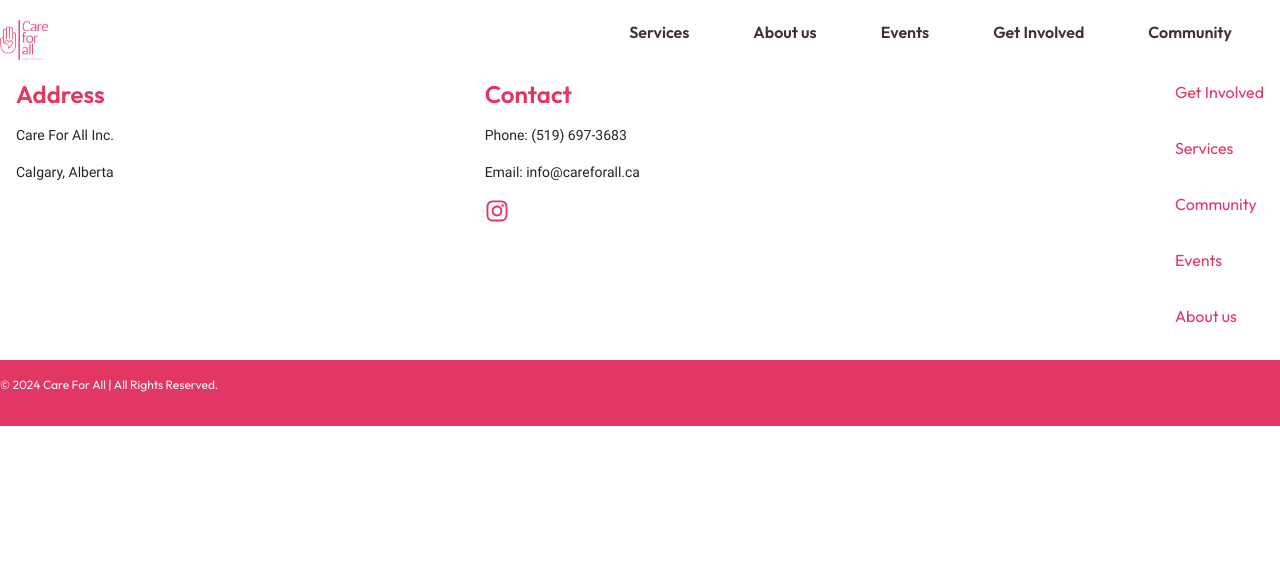
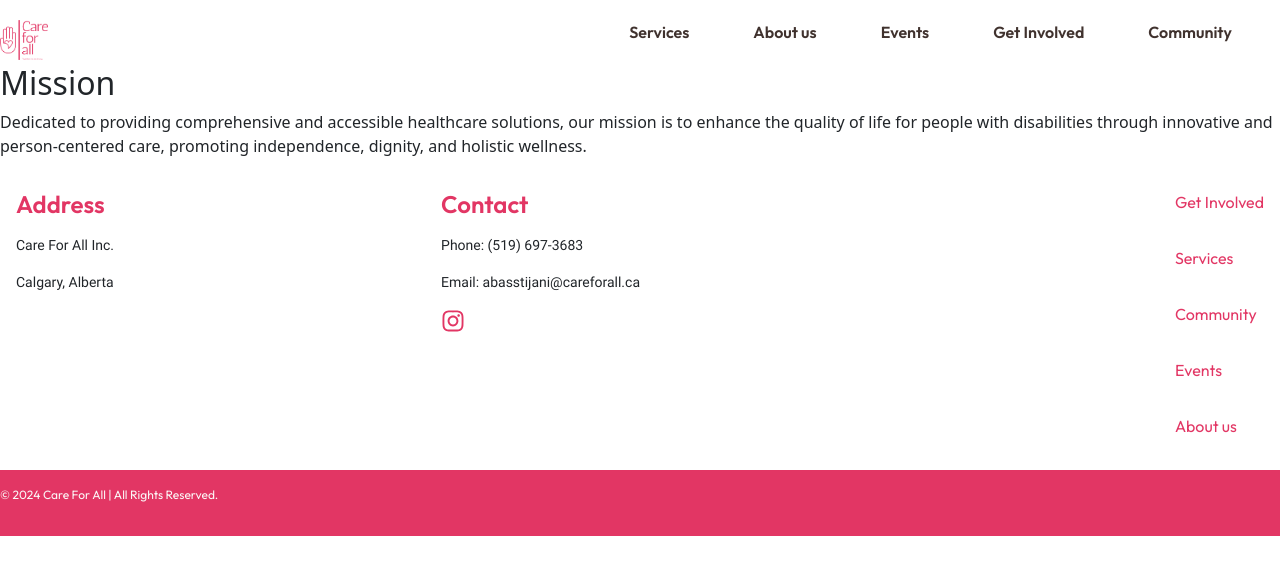
Before and after one commit to Ekpenga9000/careforall-client, a React (Vite) app: page /about in a window 1280 px wide. Shown: the top 574 px of the page. Built offline with nearby package versions, Linux system fonts and the light colour scheme.

Commit message:
Create about hero section

```diff
--- a/src/App.tsx
+++ b/src/App.tsx
@@ -4,6 +4,7 @@ import './App.scss';
 import NavBar from './components/navBar/NavBar';
 import HomePage from './pages/home/HomePage';
 import Footer from './components/footer/Footer';
+import AboutPage from './pages/about/AboutPage';
 
 
 const App:FC = ():ReactElement => {
@@ -14,6 +15,7 @@ const App:FC = ():ReactElement => {
         <NavBar />
         <Routes>
           <Route path='/' element={<HomePage/> } />
+          <Route path='/about' element={<AboutPage/> } />
         </Routes>
         <Footer/>
       </BrowserRouter>
--- /dev/null
+++ b/src/components/aboutHero/AboutHero.tsx
@@ -0,0 +1,20 @@
+import { ReactElement, FC } from 'react';
+import "./AboutHero.scss"
+
+const AboutHero:FC = ():ReactElement => {
+  return (
+      <div className='about-hero__container'>
+          <div>
+              <h2>Mission</h2>
+              <p>
+              Dedicated to providing comprehensive and accessible healthcare solutions, our mission is to enhance the quality of life for people with disabilities through innovative and person-centered care, promoting independence, dignity, and holistic wellness.
+              </p>
+          </div>
+          <div>
+
+          </div>
+    </div>
+  )
+}
+
+export default AboutHero
--- a/src/components/footer/Footer.tsx
+++ b/src/components/footer/Footer.tsx
@@ -19,7 +19,7 @@ const Footer: FC = (): ReactElement => {
           <div>
             <h4 className="footer__header">Contact</h4>
             <p className="footer__p">Phone: (519) 697-3683 </p>
-              <p className="footer__p">Email: info@careforall.ca</p>
+              <p className="footer__p">Email: abasstijani@careforall.ca</p>
               <div>
                 <a href="https://www.instagram.com/careforall.ca/" target="blank" className="footer__icon-link">
                   <FaInstagram className="footer__icon"/>
--- a/src/components/navBar/NavBar.scss
+++ b/src/components/navBar/NavBar.scss
@@ -78,6 +78,10 @@
       @include menu-items;
     }
   }
+  &__link{
+    text-decoration: none;
+    color: $text-primary;
+  }
   &__icon-div{
     @include desktop{
       display: none;
--- a/src/components/navBar/NavBar.tsx
+++ b/src/components/navBar/NavBar.tsx
@@ -60,7 +60,7 @@ const NavBar: FC = (): ReactElement => {
 
        {isSliderActive && <ul className="nav__menu--mobile" ref={slider}>
           <li className="nav__item--mobile">Services</li>
-          <li className="nav__item--mobile">About us</li>
+          <li className="nav__item--mobile"><Link to={"/about"}>About us</Link></li>
           <li className="nav__item--mobile">Events</li>
           <li className="nav__item--mobile">Get Involved</li>
           <li className="nav__item--mobile">Community</li>
@@ -68,7 +68,7 @@ const NavBar: FC = (): ReactElement => {
 
         <ul className="nav__menu">
           <li className="nav__item">Services</li>
-          <li className="nav__item">About us</li>
+          <li className="nav__item"><Link to={"/about"} className="nav__link">About us</Link></li>
           <li className="nav__item">Events</li>
           <li className="nav__item">Get Involved</li>
           <li className="nav__item">Community</li>
--- /dev/null
+++ b/src/pages/about/AboutPage.scss
@@ -0,0 +1,17 @@
+@use "../../styles/partials/mixin" as *;
+@use "../../styles/partials/variables" as *;
+@use "../../styles/partials/typography" as *;
+
+.about{
+    display: flex;
+    justify-content: center;
+    align-items: center;
+    &__container{
+        @include tablet{
+            width: $tablet-screen-size;
+        }
+        @include desktop{
+            width: $desktop-screen-size;
+        }
+    }
+}
--- /dev/null
+++ b/src/pages/about/AboutPage.tsx
@@ -0,0 +1,15 @@
+import { ReactElement, FC } from 'react';
+import "./AboutPage.scss";
+import AboutHero from '../../components/aboutHero/AboutHero';
+
+const AboutPage: FC = ():ReactElement => {
+  return (
+      <section className='about'>
+          <div className="about__container">
+            <AboutHero/>
+        </div>
+    </section>
+  )
+}
+
+export default AboutPage;
```
Also changed, not shown: src/components/aboutGrid/AboutImgGrid.tsx (added, +12 -0 lines), src/components/aboutGrid/AboutImgGrid.scss (added), src/components/aboutHero/AboutHero.scss (added).
